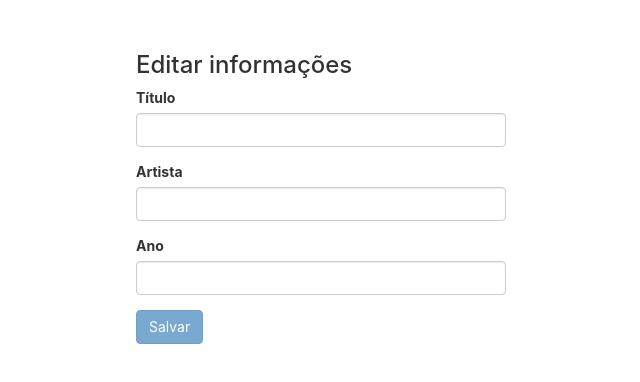
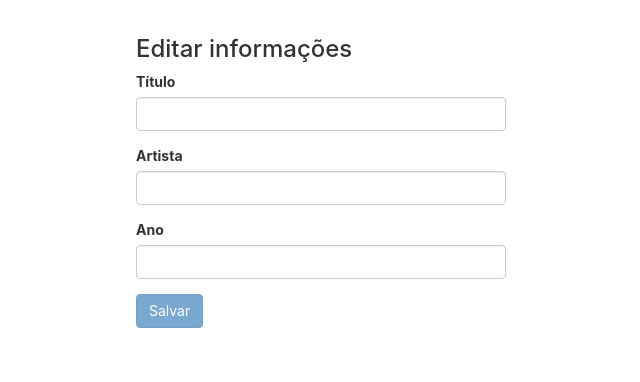
Before and after one commit to pgcalixto/music-album-web-app, a React (Create React App) app in the folder client/: page /albums/1 in a window 1280 px wide. Shown: the top 382 px of the page, without its empty margins (319-959 px from the left). Built offline with nearby package versions, Linux system fonts and the light colour scheme; no server answers.

Commit message:
Remove additional padding
These extra 16px paddings for some components inside App
component were a vestige from before the main App component
had 16px padding. Now that it has, its child components do
not need to.

```diff
--- a/client/src/containers/Album.css
+++ b/client/src/containers/Album.css
@@ -1,7 +1,3 @@
-
-.AlbumInfo {
-  padding: 16px;
-}
 
 .AlbumGrid {
   margin: auto;
--- a/client/src/containers/CollectionAddAlbums.css
+++ b/client/src/containers/CollectionAddAlbums.css
@@ -1,7 +1,3 @@
-
-.CollectionAddAlbums {
-  padding: 16px;
-}
 
 .CollecionAddAlbumsInfos {
   text-align: center;
--- a/client/src/containers/Home.css
+++ b/client/src/containers/Home.css
@@ -1,6 +1,5 @@
 
 .Home {
-  padding: 16px;
   table-layout: fixed;
   margin-right: 0px;
 }
--- a/client/src/containers/NewAlbum.js
+++ b/client/src/containers/NewAlbum.js
@@ -85,7 +85,7 @@ export default class NewAlbum extends Component {
                   value={this.state[field]}
                   placeholder=""
                   onChange={this.handleChange}
-                  />
+                />
               </FormGroup>
             )}
             <Button bsStyle="primary" type="submit">Submeter</Button>
```
